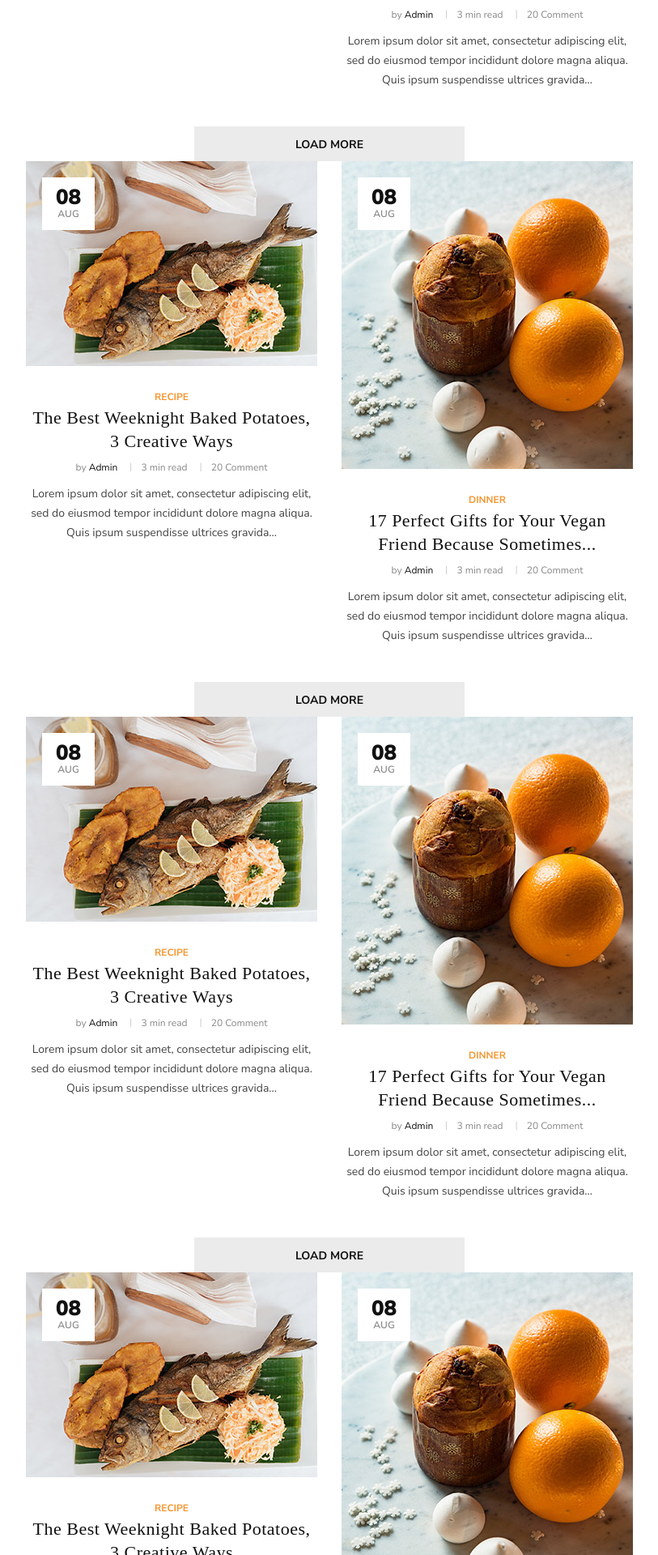
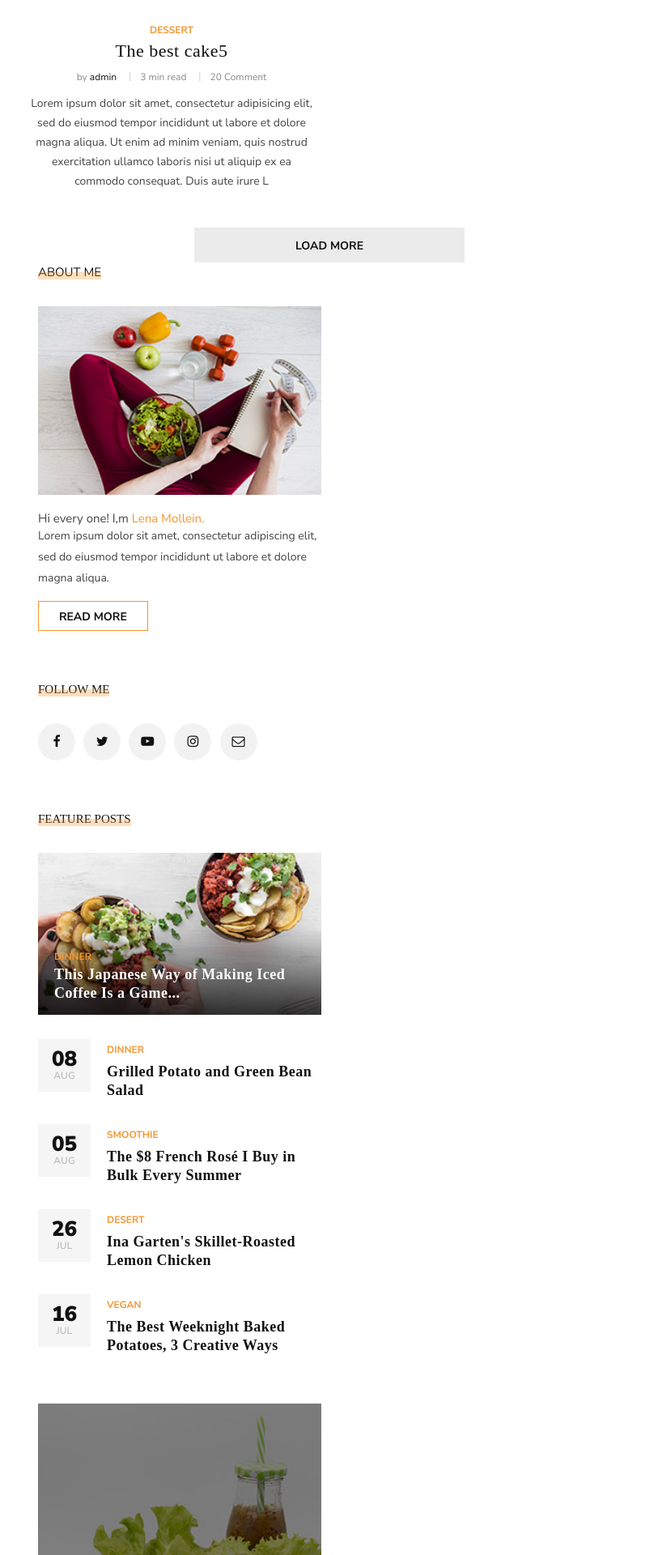
Before and after one commit to Zakharov-A/cook-blog, a Django app: page / in a window 1280 px wide. Shown: the part 4010-5930 px from the top of the page at 81% size, without its empty margins (38-851 px from the left). Run offline with Django 3.2, Linux system fonts and the light colour scheme; data comes from the database, SQL or seed files in the repository; both versions use the stored data as it was after the commit; some libraries are stand-ins or nearby versions; some web fonts are replaced.

Commit message:
cook-blog

```diff
--- a/blog/admin.py
+++ b/blog/admin.py
@@ -13,6 +13,8 @@
 class PostAdmin(admin.ModelAdmin):
     list_display = ["title", "category", "author", "create_at", "id"]
     inlines = [RecipeInline]
+    save_as = True
+    save_on_top = True
 
 
 @admin.register(models.Recipe)
--- a/blog/models.py
+++ b/blog/models.py
@@ -45,7 +45,7 @@
     )
     tags = models.ManyToManyField(Tag, related_name="post")
     create_at = models.DateTimeField(auto_now_add=True)
-    slug = models.SlugField(max_length=200, default='')
+    slug = models.SlugField(max_length=200, default='', unique=True)
 
     def __str__(self):
        return self.title
--- a/templates/blog/home.html
+++ b/templates/blog/home.html
@@ -229,7 +229,7 @@
                       </ul>
                       <h3><a href="{{ post.get_absolute_url }}">{{ post.title }}</a></h3>
                       <ul class="post__widget">
-                                            <li>by <span>{{ post.autor }}</span></li>
+                        <li>by <span>{{ post.author }}</span></li>
                         <li>3 min read</li>
                         <li>20 Comment</li>
                       </ul>
@@ -237,62 +237,69 @@
                       <a href="{{ post.get_absolute_url }}" class="primary-btn">Read more</a>
                     </div>
                   </div>
+                  <div class="row">
                 {% endif %}
-                                <div class="row">
+            {% endfor %}
                 <div class="col-lg-6 col-md-6 col-sm-6">
+                  {% for post in post_list %}
+                      {% if forloop.counter <= 5 and  forloop.counter > 1 %}
                         <div class="categories__post__item">
                           <div class="categories__post__item__pic small__item set-bg"
-                                                data-setbg="img/categories/categories-post/cp-2.jpg">
+                               data-setbg="{{ post.image.url }}">
                             <div class="post__meta">
-                                                    <h4>08</h4>
-                                                    <span>Aug</span>
+                              <h4>{{ post.create_at|date:"d" }}</h4>
+                              <span>{{ post.create_at|date:"M" }}</span>
                             </div>
                           </div>
                           <div class="categories__post__item__text">
-                                                <span class="post__label">Recipe</span>
-                                                <h3><a href="#">The Best Weeknight Baked Potatoes, 3 Creative Ways</a></h3>
+                            <span class="post__label">{{ post.category }}</span>
+                            <h3><a href="{{ post.get_absolute_url }}">{{ post.title }}</a></h3>
                             <ul class="post__widget">
-                                                    <li>by <span>Admin</span></li>
+                              <li>by <span>{{ post.author }}</span></li>
                               <li>3 min read</li>
                               <li>20 Comment</li>
                             </ul>
-                                                <p>Lorem ipsum dolor sit amet, consectetur adipiscing elit, sed do eiusmod
-                                                    tempor incididunt dolore magna aliqua. Quis ipsum suspendisse ultrices
-                                                    gravida...</p>
+                            <p>{{ post.text|slice:":250" }}</p>
                           </div>
                         </div>
+                      {% endif %}
+                  {% endfor %}
                 </div>
+
                 <div class="col-lg-6 col-md-6 col-sm-6">
+                  {% for post in post_list %}
+                    {% if forloop.counter > 5 %}
                       <div class="categories__post__item">
-                                            <div class="categories__post__item__pic smaller__large set-bg"
-                                                data-setbg="img/categories/categories-post/cp-3.jpg">
+                        <div class="categories__post__item__pic small__item set-bg"
+                             data-setbg="{{ post.image.url }}">
                           <div class="post__meta">
-                                                    <h4>08</h4>
-                                                    <span>Aug</span>
+                            <h4>{{ post.create_at|date:"d" }}</h4>
+                            <span>{{ post.create_at|date:"M" }}</span>
                           </div>
                         </div>
                         <div class="categories__post__item__text">
-                                                <span class="post__label">Dinner</span>
-                                                <h3><a href="#">17 Perfect Gifts for Your Vegan Friend Because Sometimes...</a>
-                                                </h3>
+                          <span class="post__label">{{ post.category }}</span>
+                          <h3><a href="{{ post.get_absolute_url }}">{{ post.title }}</a></h3>
                           <ul class="post__widget">
-                                                    <li>by <span>Admin</span></li>
+                            <li>by <span>{{ post.author }}</span></li>
                             <li>3 min read</li>
                             <li>20 Comment</li>
                           </ul>
-                                                <p>Lorem ipsum dolor sit amet, consectetur adipiscing elit, sed do eiusmod
-                                                    tempor incididunt dolore magna aliqua. Quis ipsum suspendisse ultrices
-                                                    gravida...</p>
+                          <p>{{ post.text|slice:":250" }}</p>
                         </div>
                       </div>
+                    {% endif %}
+                  {% endfor %}
                 </div>
+              </div>
+
+
           <div class="col-lg-12 text-center">
                                 <div class="load__more__btn">
                                     <a href="#">Load more</a>
                                 </div>
                             </div>
                         </div>
-                        {% endfor %}
                     </div>
                     <div class="col-lg-4 col-md-4">
                         <div class="sidebar__item">
```
Also changed, not shown: blog/migrations/0005_alter_post_slug.py (added), db.sqlite3. Lines whose indentation alone changed are shown as unchanged.
